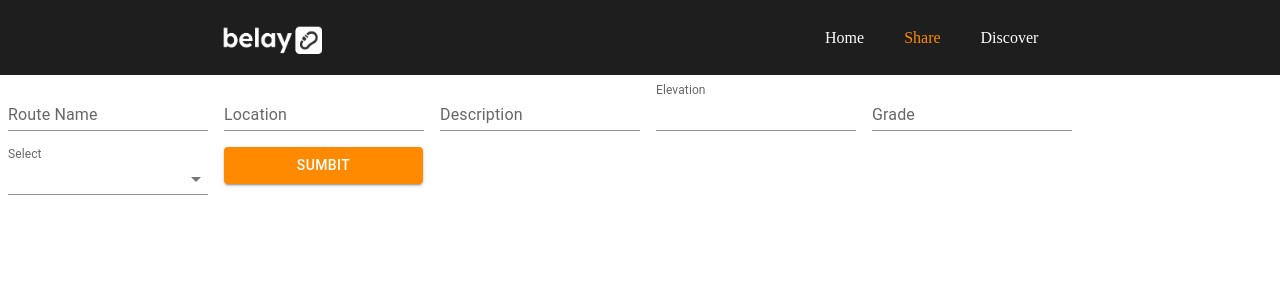
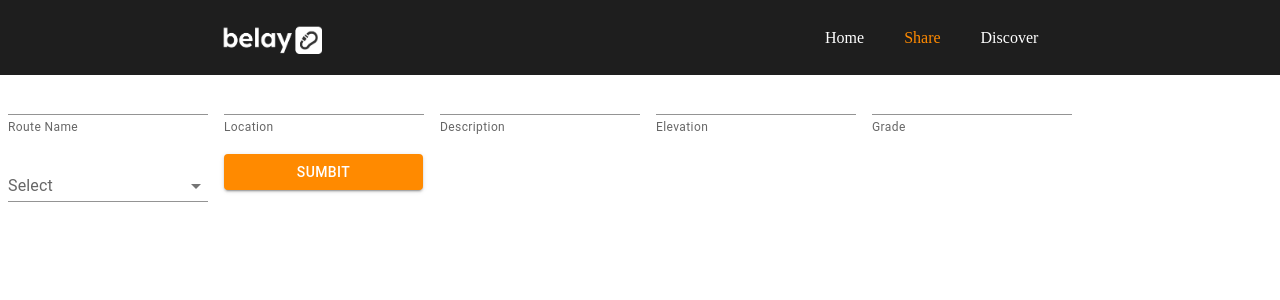
Before and after one commit to markgowen/belay-frontend, a React (Create React App) app: page /share in a window 1280 px wide. Shown: the top 300 px of the page. Built offline with nearby package versions, Linux system fonts and the light colour scheme.

Commit message:
Fixed controlled form issue

```diff
--- a/src/components/ClimbForm.js
+++ b/src/components/ClimbForm.js
@@ -33,6 +33,7 @@ function ClimbForm() {
       ];
 
     const handleChange = (e) => {
+      console.log(e.target.value);
         setFormValues({...formValues, [e.target.name]: e.target.value})
     }
 
@@ -55,24 +56,24 @@ function ClimbForm() {
             onSubmit={handleSubmit}
         >
           <TextField
-          label="Route Name"
+            helperText="Route Name"
+            name="name"
+            defaultValue={formValues.name}
             id="standard-size-normal"
-          value={formValues.name}
             onChange={handleChange}
             variant="standard"
           />
           <TextField
-          label="Location"
+            helperText="Location"
             id="standard-size-normal"
             value={formValues.location}
             onChange={handleChange}
             noValidate
-          defaultValue=""
             variant="standard"
           />
           <TextField
             id="standard-multiline-flexible"
-          label="Description"
+            helperText="Description"
             multiline
             maxRows={4}
             value={formValues.description}
@@ -81,7 +82,7 @@ function ClimbForm() {
           />
           <TextField
             id="standard-number"
-          label="Elevation"
+            helperText="Elevation"
             value={formValues.elevation}
             onChange={handleChange}
             type="number"
@@ -91,12 +92,11 @@ function ClimbForm() {
             variant="standard"
           />
           <TextField
-          label="Grade"
+            helperText="Grade"
             id="standard-size-normal"
             value={formValues.difficulty}
             onChange={handleChange}
             noValidate
-          defaultValue="5.10b"
             variant="standard"
           />
           <TextField
@@ -104,7 +104,7 @@ function ClimbForm() {
             select
             label="Select"
             sx={{ color: "#1e1e1e" }}
-          value={type}
+            value={formValues.type}
             onChange={handleChange}
             helperText=""
             variant="standard"
```
Lines whose indentation alone changed are shown as unchanged.
